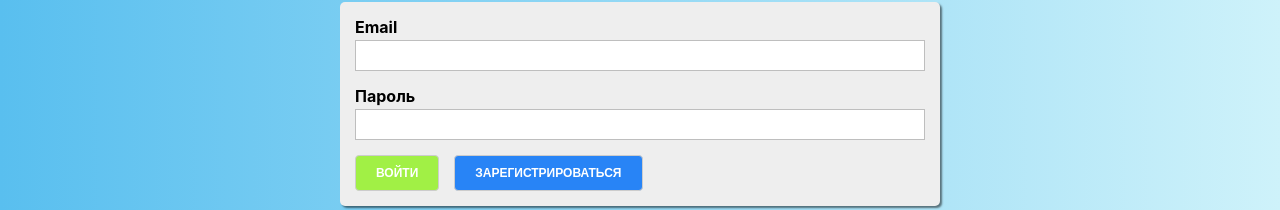
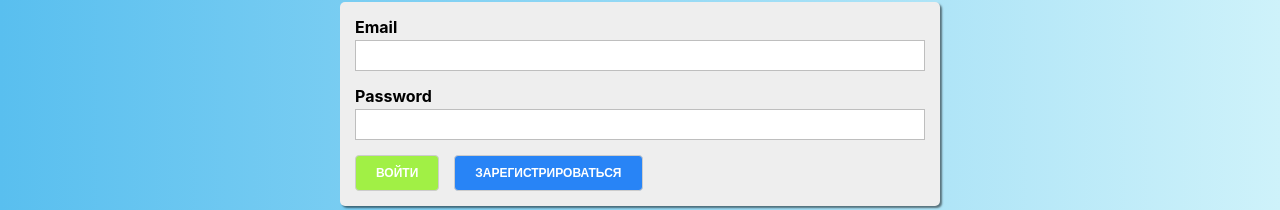
Before and after one commit to mohnatus/react-course, a React app: page /auth in a window 1280 px wide. Shown: the part 180-390 px from the top of the page. Built offline with nearby package versions, Linux system fonts and the light colour scheme.

Commit message:
Forms 4. Validate inputs

```diff
--- a/src/containers/Auth/Auth.js
+++ b/src/containers/Auth/Auth.js
@@ -4,7 +4,40 @@ import classes from "./Auth.module.css";
 import Button from "../../components/UI/Button/Button"
 import Input from "../../components/UI/Input/Input"
 
+function validateEmail(email) {
+    const re = /^(([^<>()[\]\\.,;:\s@"]+(\.[^<>()[\]\\.,;:\s@"]+)*)|(".+"))@((\[[0-9]{1,3}\.[0-9]{1,3}\.[0-9]{1,3}\.[0-9]{1,3}\])|(([a-zA-Z\-0-9]+\.)+[a-zA-Z]{2,}))$/;
+    return re.test(String(email).toLowerCase());
+}
 export default class Auth extends Component {
+    state = {
+        formControls: {
+            email: {
+                value: '',
+                type: 'email',
+                label: 'Email',
+                errorMessage: 'Введите корректный email',
+                valid: false,
+                touched: false,
+                validation: {
+                    required: true,
+                    email: true,
+                }
+            },
+            password: {
+                value: '',
+                type: 'password',
+                label: 'Password',
+                errorMessage: 'Введите корректный пароль',
+                valid: false,
+                touched: false,
+                validation: {
+                    required: true,
+                    minLength: 6
+                }
+            }
+        }
+    }
+
     loginHandler = () => {
 
     }
@@ -17,6 +50,62 @@ export default class Auth extends Component {
         event.preventDefault();
     }
 
+
+
+    validateControl(value, validation) {
+        if (!validation) return true;
+
+        let isValid = true;
+
+        if (validation.required) {
+            isValid = value.trim() !== '' && isValid;
+        }
+
+        if (validation.email) {
+            isValid = validateEmail(value) && isValid;
+        }
+
+        if (validation.minLength) {
+            isValid = value.length >= validation.minLength && isValid;
+        }
+
+        return isValid;
+    }
+
+    onChangeHandler = (event, controlName) => {
+        const formControls = { ...this.state.formControls };
+        const control = { ...formControls[controlName] };
+
+        control.value = event.target.value;
+        control.touched = true;
+        control.valid = this.validateControl(control.value, control.validation);
+
+        formControls[controlName] = control;
+
+        this.setState({
+            formControls
+        });
+    }
+
+    renderInputs() {
+        return Object.keys(this.state.formControls).map((controlName, index) => {
+            const control = this.state.formControls[controlName];
+            return (
+                <Input key={controlName + index}
+                    onChange={event => this.onChangeHandler(event, controlName)}
+                    shouldValidate={!!control.validation}
+                    {...control}
+                    // type={control.type}
+                    // valid={control.valid}
+                    // value={control.value}
+                    // touched={control.touched}
+                    // label={control.label}
+                    // errorMessage={control.errorMessage}
+                />
+            )
+        });
+    }
+
     render() {
         return (
             <div className={classes.Auth}>
@@ -25,15 +114,8 @@ export default class Auth extends Component {
 
                     <form onSubmit={this.submitHandler}
                         className={classes.AuthForm}>
-                        <Input
-                            errorMessage={'TEST'}
-                            label="Email"
-                        />
 
-                        <Input
-
-                            label="Пароль"
-                        />
+                        { this.renderInputs() }
 
                         <Button
                             onClick={this.loginHandler}
```
